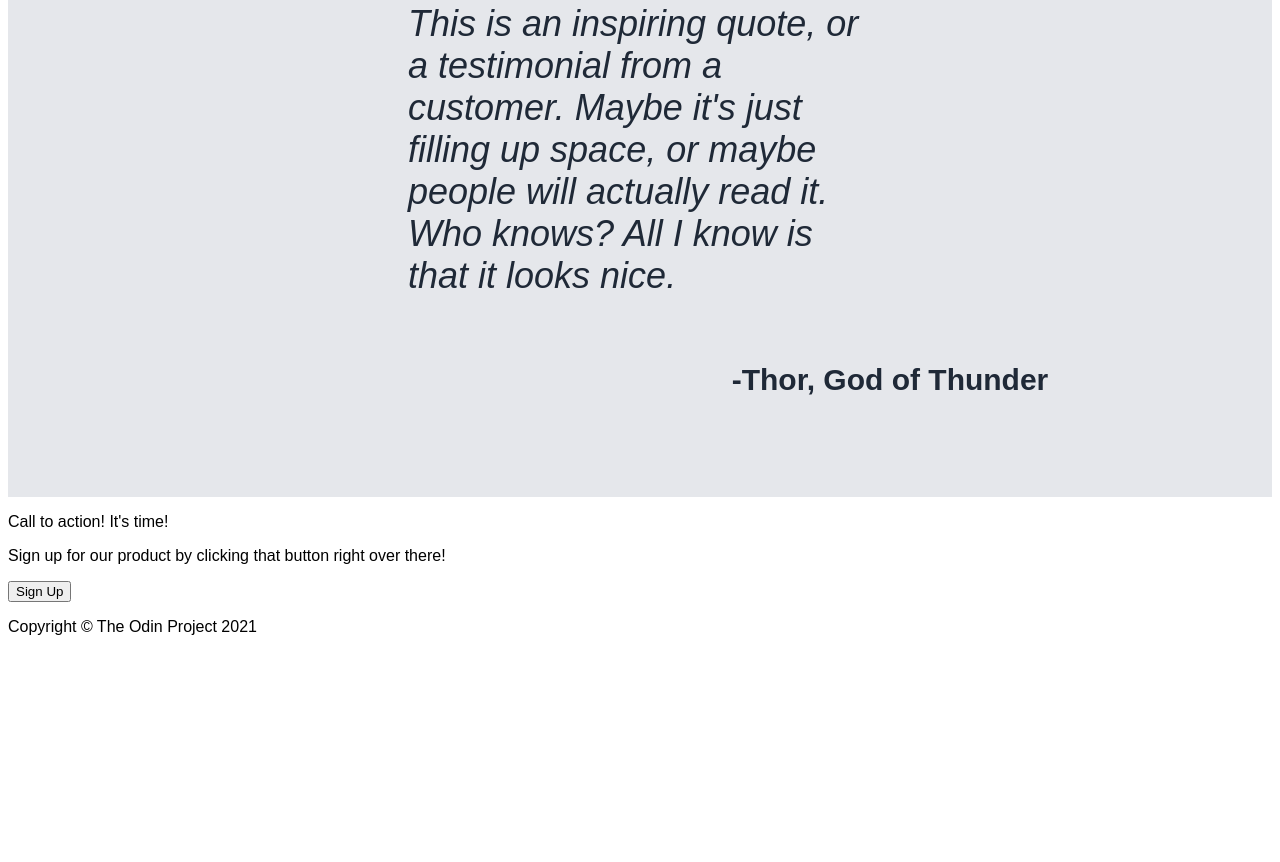
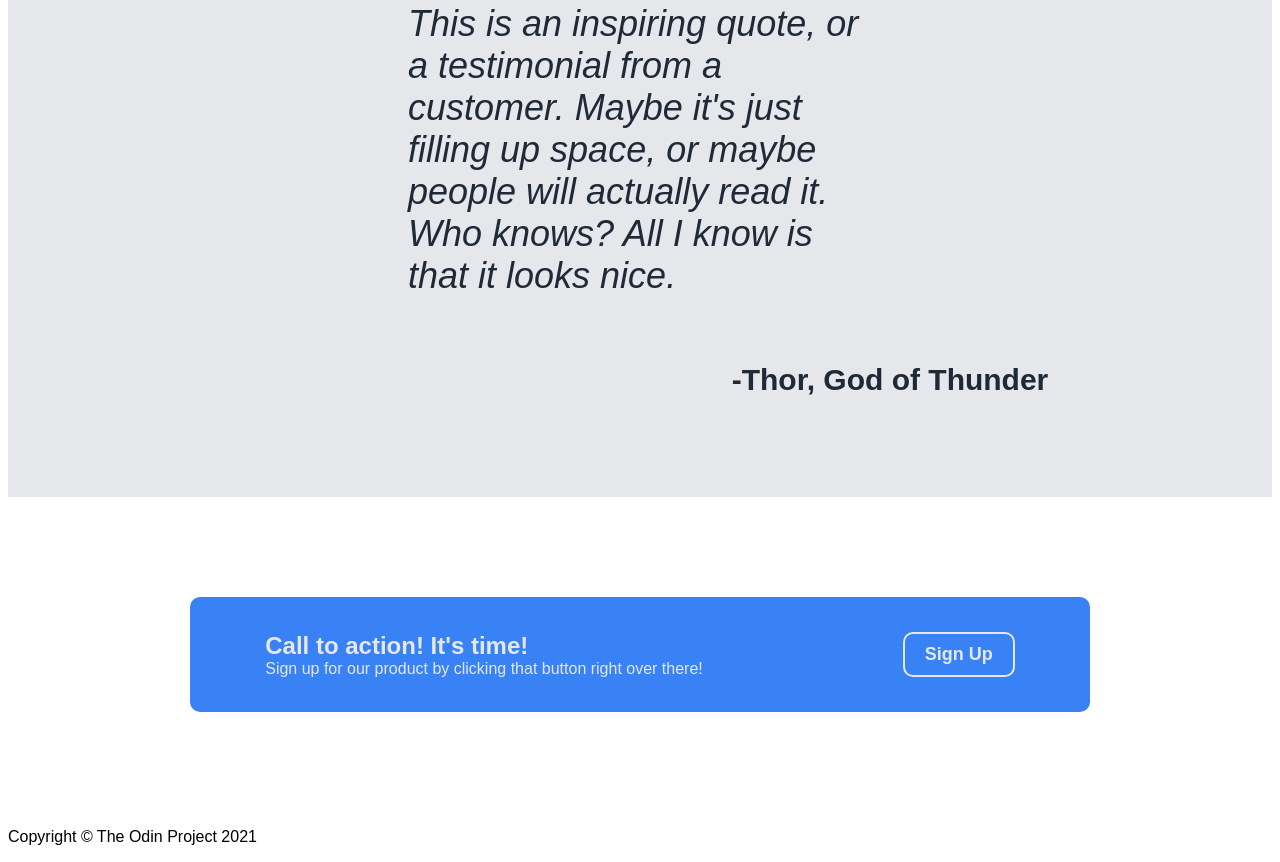
Before and after one commit to skibidibidop/project-landing-page, a plain HTML site: page index.html in a window 1280 px wide. Shown: the part 1565-2427 px from the top of the page. Before the commit the page ends 2217 px from the top, so only its background shows below. Drawn offline with Linux system fonts and the light colour scheme.

Commit message:
Add properties to call to action

```diff
--- a/index.html
+++ b/index.html
@@ -61,11 +61,11 @@
             </div>
         </div>
 
-        <div class="callbox-out">
+        <div class="callbox">
             <div class="callbox-in">
                 <div class="callbox-left">
-                    <p>Call to action! It's time!</p>
-                    <p>Sign up for our product by clicking that button right over there!</p>
+                    <p class="call">Call to action! It's time!</p>
+                    <p class="calltxt">Sign up for our product by clicking that button right over there!</p>
                 </div>
                 <div class="callbox-right">
                     <button class="signup-bottom">Sign Up</button>
--- a/style.css
+++ b/style.css
@@ -140,3 +140,63 @@ a {
     font-size: 30px;
     padding-left: 500px;
 }
+
+.callbox {
+    display: flex;
+    flex: 1;
+    justify-content: center;
+    align-items: center;
+}
+
+.callbox-in {
+    display: flex;
+    flex: 1, 1, 0;
+    margin-top: 100px;
+    margin-bottom: 100px;
+    padding-left: 70px;
+    padding-right: 70px;
+    background-color: #3882F6;
+    border: 5px solid #3882F6;
+    border-radius: 10px;
+
+}
+
+.callbox-left {
+    display: flex;
+    flex: 1, 1, 0;
+    flex-direction: column;
+    color: #e5e7eb;
+    justify-content: center;
+}
+
+.call {
+    margin-bottom: 0px;
+    font-weight: bold;
+    font-size: 24px;
+}
+
+.calltxt {
+    margin-top: 0px;
+    margin-bottom: 24px;
+}
+
+.callbox-right {
+    display: flex;
+    flex: 1, 1, 0;
+    padding-top: 30px;
+    padding-bottom: 30px;
+    margin-left: 200px;
+}
+
+.signup-bottom {
+    color: #e5e7eb;
+    background-color: #3882F6;
+    border: 2px solid #e5e7eb;
+    border-radius: 10px;
+    font-weight: bold;
+    font-size: 18px;
+    padding-top: 10px;
+    padding-bottom: 10px;
+    padding-left: 20px;
+    padding-right: 20px;
+}
```
